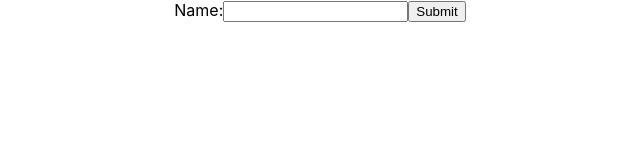
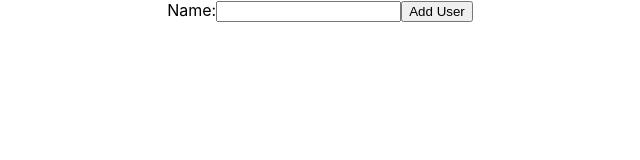
Before and after one commit to mdeamf/reactjs-axios, a React (Create React App) app: page / in a window 1280 px wide. Shown: the top 160 px of the page, without its empty margins (320-960 px from the left). Built offline with nearby package versions, Linux system fonts and the light colour scheme.

Commit message:
fix: changing from input to button

```diff
--- a/src/components/NewClientComponent.js
+++ b/src/components/NewClientComponent.js
@@ -43,7 +43,7 @@ export const NewClientComponent = () => {
             onChange={(e) => setNewUser(e.target.value)}
           />
         </label>
-        <input type="submit" />
+        <button type="submit">Add User</button>
       </form>
     </div>
   );
```
